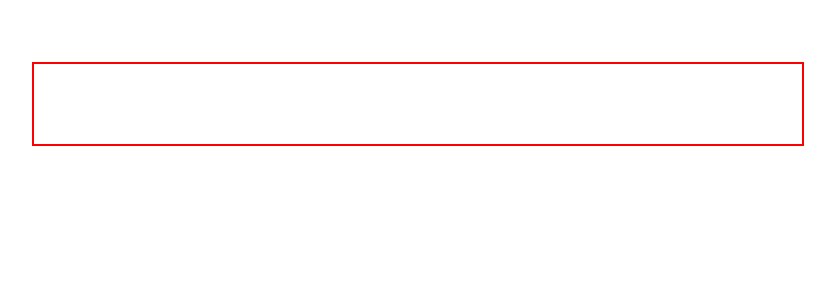
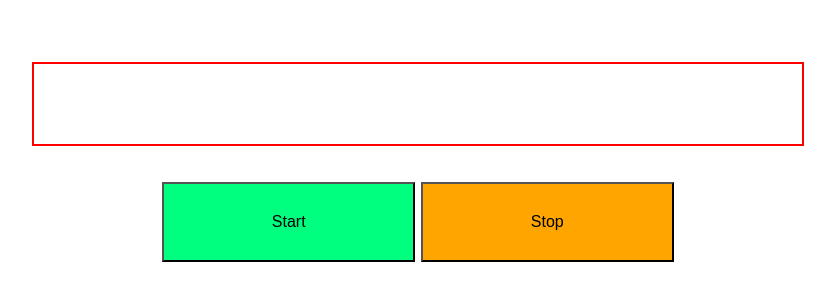
Before and after one commit to Dazzler123/JavaScript-Lectures, a plain HTML site: page AAD_Day_03_Task_02.html in a window 1280 px wide. Shown: the part 178-478 px from the top of the page, without its empty margins (222-1057 px from the left). Drawn offline with Linux system fonts and the light colour scheme.

Commit message:
Implemented start & stop buttons

```diff
--- a/AAD_Day_03_Task_02.html
+++ b/AAD_Day_03_Task_02.html
@@ -16,10 +16,48 @@
             /*bottom: 0;*/
             margin: auto;
         }
+
+        /*button container*/
+        body > div:nth-child(2) {
+            display: flex;
+            position: absolute;
+            /*border: 2px solid red;*/
+            height: 10%;
+            width: 40%;
+            left: 0;
+            right: 0;
+            top: 45%;
+            margin: auto;
+            gap: 1%;
+        }
+
+        /*both buttons in common*/
+        body > div:nth-child(2) > button {
+            position: relative;
+            font-size: 100%;
+            width: 30%;
+            flex-grow: 1;
+            cursor: pointer;
+        }
+
+        body > div:nth-child(2) > button:first-child {
+            background-color: springgreen;
+        }
+
+        body > div:nth-child(2) > button:last-child {
+            background-color: orange;
+        }
+
     </style>
 </head>
 <body>
 <!--container-->
 <div id="box_Container"></div>
+
+<div>
+    <button id="btnStart">Start</button>
+    <button id="btnStop">Stop</button>
+</div>
+
 </body>
 </html>
```
